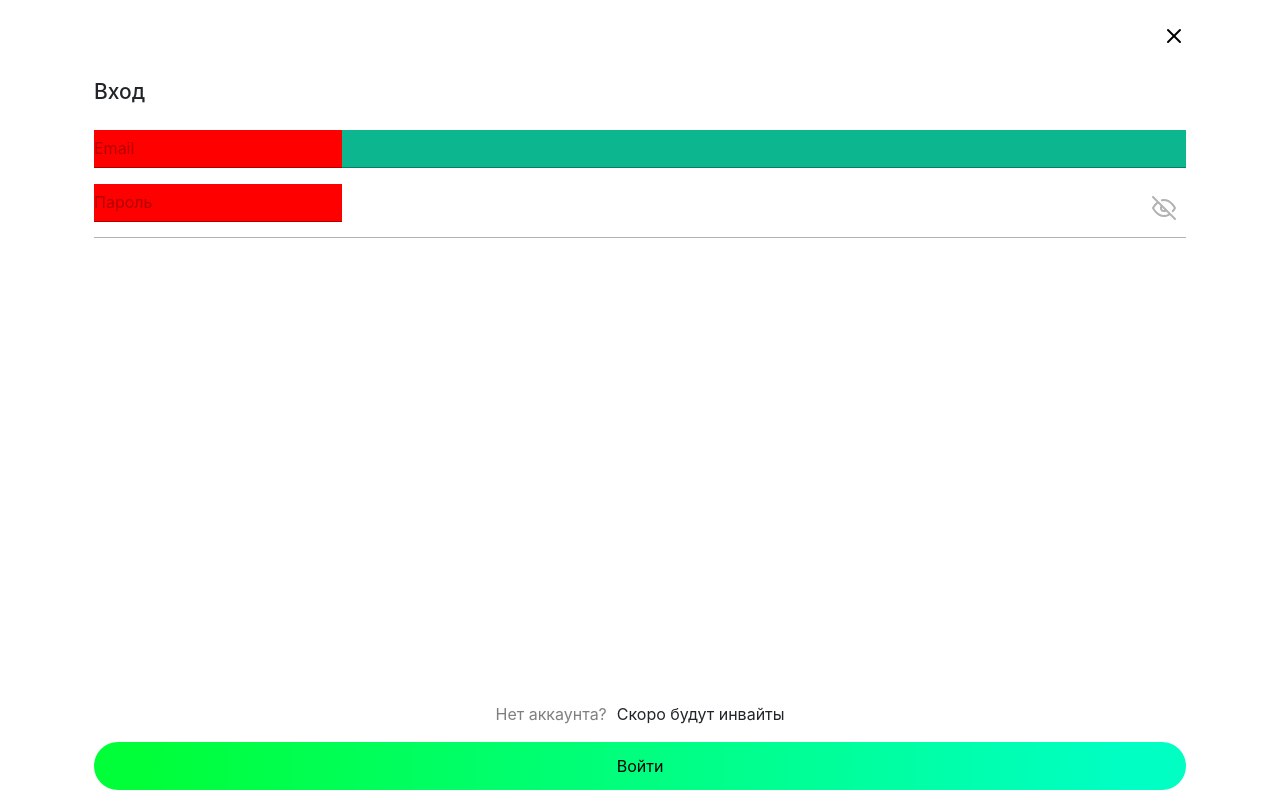
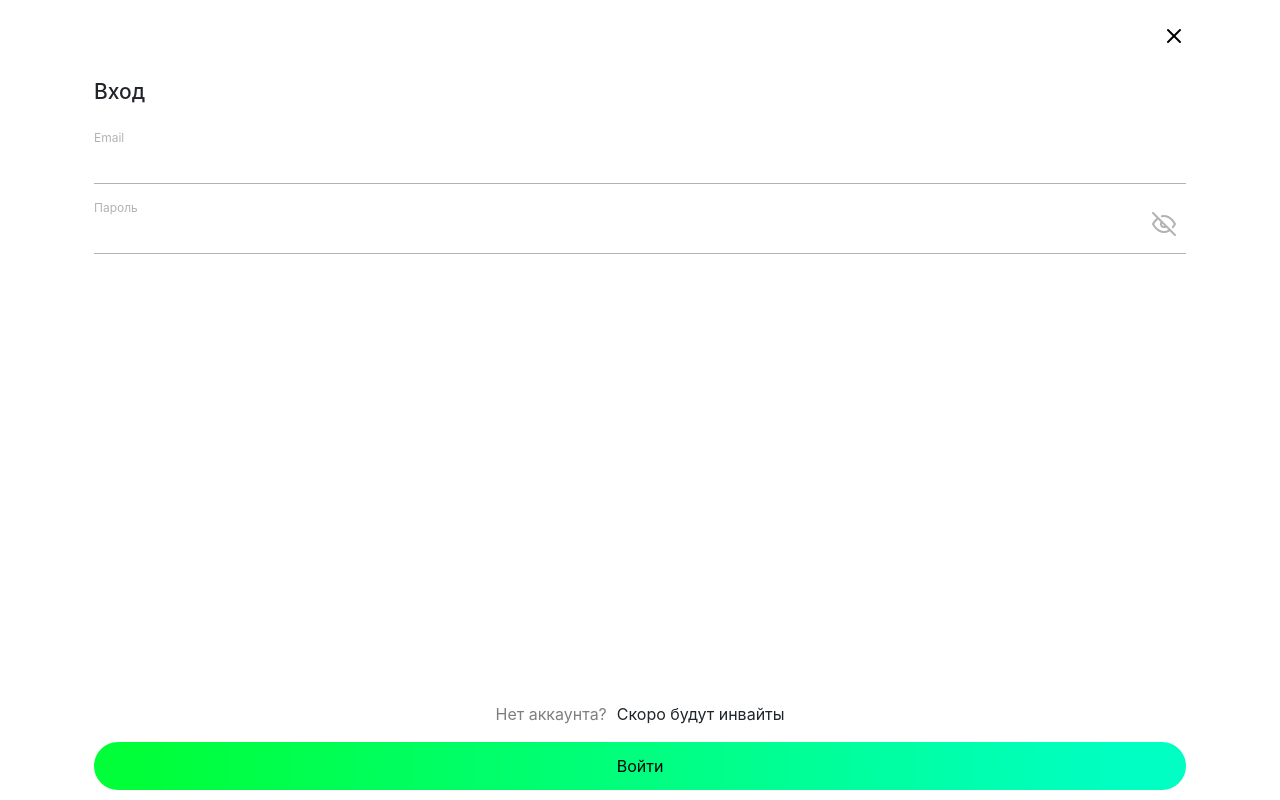
Before and after one commit to xoyk/budgy, a Vue app: page /login in a window 1280 px wide. Built offline with nearby package versions, Linux system fonts and the light colour scheme.

Commit message:
new look for login screen phase 2
removed default browser style
support labels and icons in input component

```diff
--- a/src/App.vue
+++ b/src/App.vue
@@ -107,6 +107,74 @@ export default {
     text-decoration: none;
   }
 
+  .grid {
+    display: grid;
+  }
+
+  label {
+    margin-bottom: 0 !important;
+  }
+
+  .omb-button-primary {
+    background: linear-gradient($omb-button-primary-degree, $omb-button-primary-first, $omb-button-primary-second);
+  }
+
+  .omb-button-primary.disabled {
+    opacity: 0.3;
+  }
+
+  .omb-color-primary {
+    color: rgba(0, 0, 0, 0.9);
+  }
+
+  .omb-color-primary2 {
+    color: rgba(0, 0, 0, 1);
+  }
+
+  .omb-color-secondary {
+    color: rgba(0, 0, 0, 0.5);
+  }
+
+  .omb-color-tetriary {
+    color: rgba(0, 0, 0, 0.3);
+  }
+
+  .omb-color-success {
+    color: #34c700;
+  }
+
+  .omb-form-input {
+    border-top: 0;
+    border-left: 0;
+    border-right: 0;
+    padding: 0;
+    //border-bottom: solid 1px $omb-color-tetriary !important;
+    border: 0;
+    display: grid;
+    grid-template-columns: 1fr;
+  }
+
+  .omb-form-input-2 {
+    border-top: 0;
+    border-left: 0;
+    border-right: 0;
+    padding: 20.5px 0 20.5px 0;
+    display: grid;
+    grid-template-columns: 1fr;
+  }
+
+  .omb-gap {
+    gap: $omb-gap;
+  }
+
+  .omb-height {
+    height: $omb-height;
+  }
+
+  .omb-layout-height100 {
+    height: 100vh;
+  }
+
   // текстовые стили
   .omb-text-caption {
     font-size: 12px;
@@ -142,52 +210,8 @@ export default {
     line-height: 135%;
   }
 
-  .omb-button-primary {
-    background: linear-gradient($omb-button-primary-degree, $omb-button-primary-first, $omb-button-primary-second);
-  }
-
-  .omb-button-primary.disabled {
-    opacity: 0.3;
-  }
-
-  .omb-color-primary {
-    color: rgba(0, 0, 0, 0.9);
-  }
-
-  .omb-color-primary2 {
-    color: rgba(0, 0, 0, 1);
-  }
-
-  .omb-color-secondary {
-    color: rgba(0, 0, 0, 0.5);
-  }
-
-  .omb-color-tetriary {
-    color: rgba(0, 0, 0, 0.3);
-  }
-
-  .omb-color-success {
-    color: #34c700;
-  }
-
-  .omb-layout-height100 {
-    height: 100vh;
-  }
-
-  .omb-gap {
-    gap: $omb-gap;
-  }
-
-  .omb-height {
-    height: $omb-height;
-  }
-
   .omb-scrollable {
     overflow-y: scroll;
-  }
-
-  .omb-wrapper {
-    overflow: hidden;
   }
 
   .omb-scrollable::-webkit-scrollbar {
@@ -198,32 +222,8 @@ export default {
     text-transform: uppercase;
   }
 
-  .omb-form-input {
-    border-top: 0;
-    border-left: 0;
-    border-right: 0;
-    padding: 0;
-    border-bottom: solid 1px $omb-color-tetriary !important;
-    display: grid;
-    grid-template-columns: 1fr;
-  }
-
-  .omb-form-input-2 {
-    border-top: 0;
-    border-left: 0;
-    border-right: 0;
-    padding: 20.5px 0 20.5px 0;
-    display: grid;
-    grid-template-columns: 1fr;
-  }
-
-  ::placeholder {
-    color: rgba(0, 0, 0, 0.3);
-  }
-
-
-  .grid {
-    display: grid;
+  .omb-wrapper {
+    overflow: hidden;
   }
 
   .omb-border-bottom {
@@ -298,9 +298,6 @@ export default {
     line-height: 19px;
   }
 
-  .item-list.active {
-  }
-
   footer {
     position: sticky;
     bottom: 0;
@@ -320,6 +317,17 @@ export default {
     margin-bottom: 10px;
   }
 
+  .budgy-button {
+    margin-bottom: 10px;
+    font-size: 16px;
+    border: 0;
+    width: 100%;
+    border-radius: 24px;
+    color: black;
+    height: 48px;
+    background: linear-gradient(91.47deg, #00FF38 4.17%, #00FFC2 93.62%);
+  }
+
   .budgy-icon {
     width: 36px;
     height: 36px;
@@ -331,20 +339,15 @@ export default {
     background-color: #FFDAD9;
   }
 
-  .budgy-button {
-    margin-bottom: 10px;
-    font-size: 16px;
-    border: 0;
-    width: 100%;
-    //border-radius: $omb-border-radius;
-    border-radius: 24px;
-    color: black;
-    height: 48px;
-    background: linear-gradient(91.47deg, #00FF38 4.17%, #00FFC2 93.62%);
+  :focus-visible {
+    outline: -webkit-focus-ring-color auto 1px;
+    outline-color: -webkit-focus-ring-color;
+    outline-style: none;
+    outline-width: 0;
   }
 
-  body {
-    //--cupertino-pane-move-background: #e00231;
+  ::placeholder {
+    color: rgba(0, 0, 0, 0.3);
   }
 </style>
 
--- a/src/components/Login.vue
+++ b/src/components/Login.vue
@@ -4,20 +4,12 @@
       <form class="login flex-grow-1" @submit.prevent="login">
         <CloseButton></CloseButton>
         <h1 class="omb-text-headline">Вход</h1>
-        <div class="omb-margin-bottom d-flex flex-column" style="background-color: #0cb68e" id="email-field">
-          <label class="align-self-start omb-text-caption omb-color-tetriary" for="email-field" v-if="email">Email</label>
-          <OmbInput class="omb-field" type="text" style="background-color: #2db487" placeholder="Email" v-model="email"></OmbInput>
+        <div class="omb-margin-bottom">
+          <OmbInput type="text" v-model="email" label="Email"></OmbInput>
         </div>
-
-        <div class="d-flex justify-content-between">
-<!--          <OmbInputPassword v-model="password"></OmbInputPassword>-->
-          <OmbInput :type="type" placeholder="Пароль" v-model="password" :icon="icon" v-on:clicked="togglePassword()"></OmbInput>
+        <div>
+          <OmbInput :type="type" v-model="password" :icon="icon" label="Пароль" v-on:clicked="togglePassword()"></OmbInput>
         </div>
-
-<!--        <div class="text-right omb-height d-flex flex-row align-items-center">-->
-<!--          <div class="flex-grow-1 omb-text-body omb-color-secondary">Напомнить пароль?</div>-->
-<!--        </div>-->
-
       </form>
 
       <div class="text-right omb-height d-flex flex-row justify-content-center omb-gap p16024">
@@ -97,5 +89,27 @@ export default {
   .omb-field, input {
     height: 38px !important;
     background-color: transparent !important;
+    border: none;
+    outline-color: transparent;
+  }
+
+  input:focus-visible {
+    outline-color: transparent !important;
+  }
+
+  .empty-input {
+    height: 54px;
+  }
+
+  /* Change the white to any color ;) */
+  input:-webkit-autofill,
+  input:-webkit-autofill:hover,
+  input:-webkit-autofill:focus,
+  input:-webkit-autofill:active  {
+    -webkit-box-shadow: 0 0 0 30px white inset !important;
+  }
+
+  input:focus {
+    background-color: #0c5460 !important;
   }
 </style>
--- a/src/components/parts/OmbInput.vue
+++ b/src/components/parts/OmbInput.vue
@@ -1,6 +1,7 @@
 <template>
   <div class="omb-height d-flex omb-border-bottom flex-row justify-content-between flex-grow-1">
-    <div>
+    <div class="d-flex flex-column">
+      <label class="align-self-start omb-text-caption omb-color-tetriary" v-if="label">{{ label }}</label>
       <input
           :type="type"
           class="omb-form-input flex-grow-1"
@@ -13,7 +14,6 @@
       <OmbIcon :icon="icon"></OmbIcon>
     </div>
   </div>
-
 </template>
 
 <script>
@@ -30,7 +30,8 @@ export default {
     type: String,
     placeholder: String,
     value: String,
-    icon: String
+    icon: String,
+    label: String
   },
   methods: {
     clicked() {
@@ -48,8 +49,5 @@ export default {
 <style lang="scss" scoped>
   input {
     height: 38px;
-    background-color: red !important;
   }
-
-
 </style>
```
